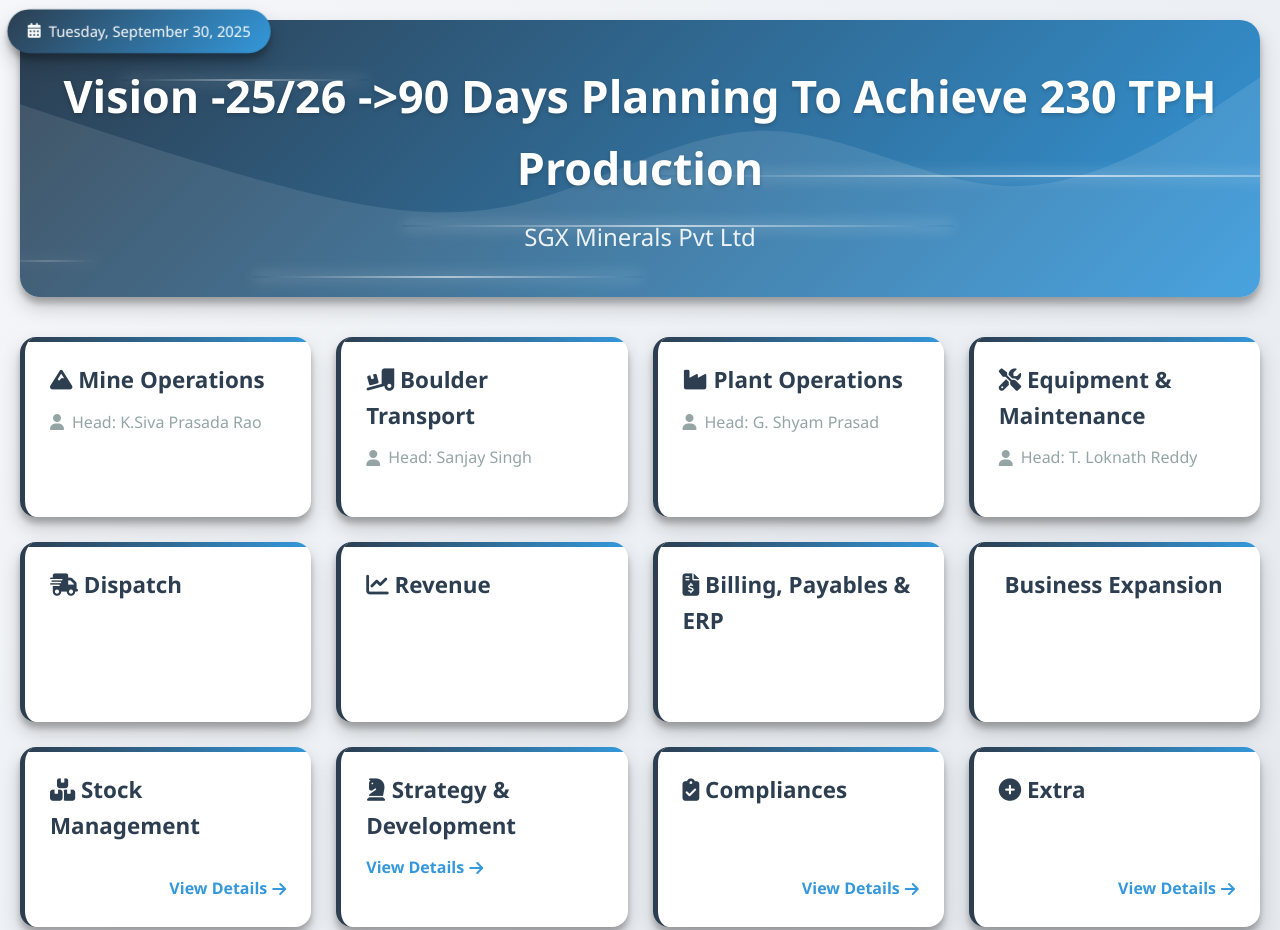
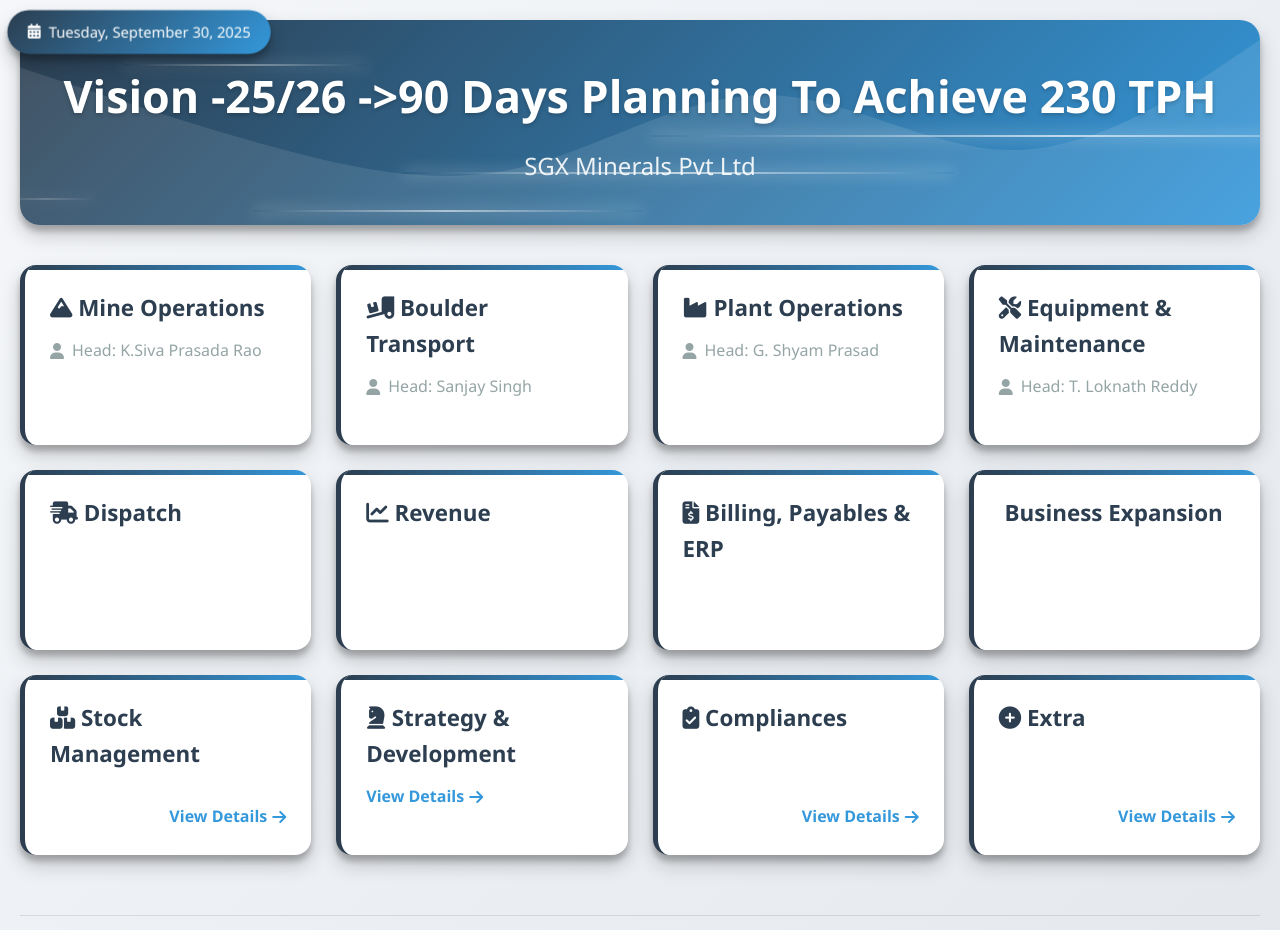
Before and after one commit to bimal-bp/SGX-Vision-Mission-, a plain HTML site: page index.html in a window 1280 px wide. Shown: the top 930 px of the page. Drawn offline with Linux system fonts and the light colour scheme; some icons are missing.

Commit message:
Update index.html

```diff
--- a/index.html
+++ b/index.html
@@ -890,7 +890,7 @@
     <div class="container">
         <header>
             <div class="title-flow-container" id="titleFlowContainer"></div>
-            <h1>Vision -25/26 ->90 Days Planning To Achieve 230 TPH Production</h1>
+            <h1>Vision -25/26 ->90 Days Planning To Achieve 230 TPH</h1>
             <div class="company-name">SGX Minerals Pvt Ltd</div>
         </header>
 
```
